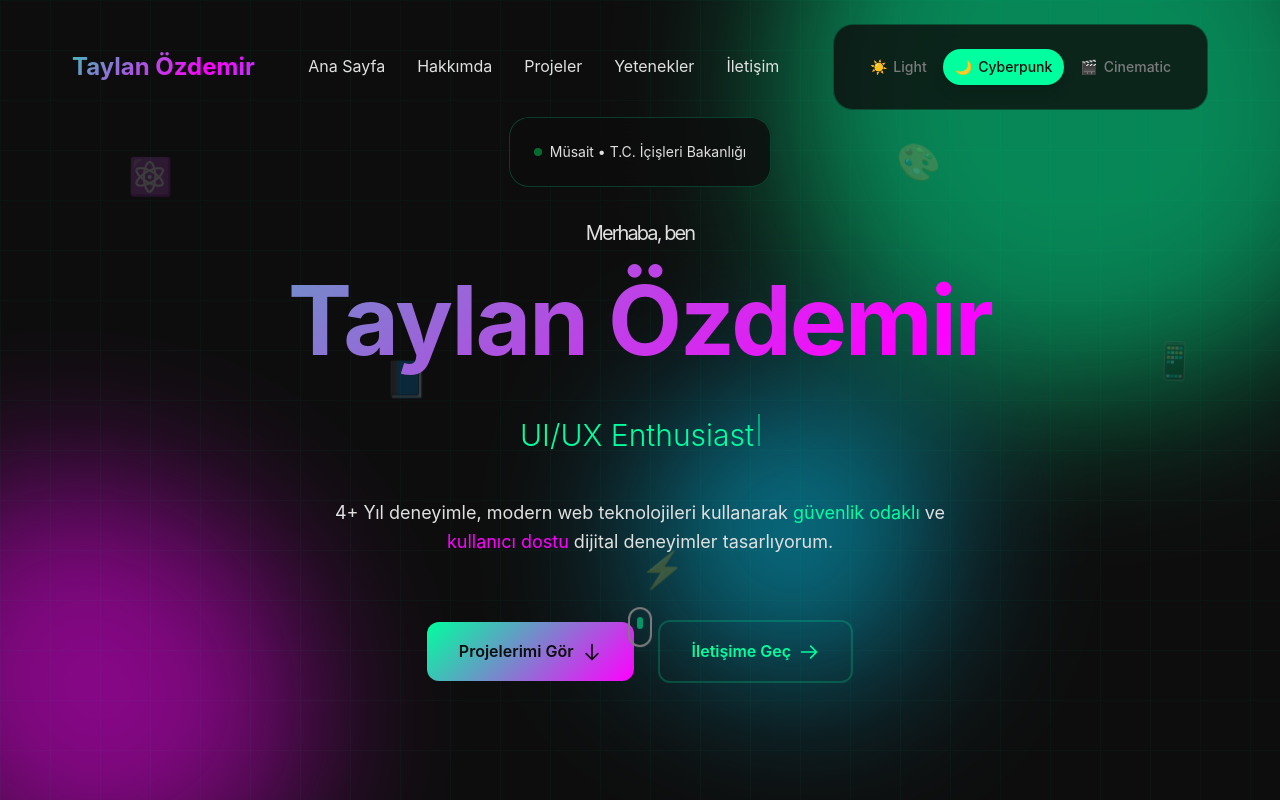
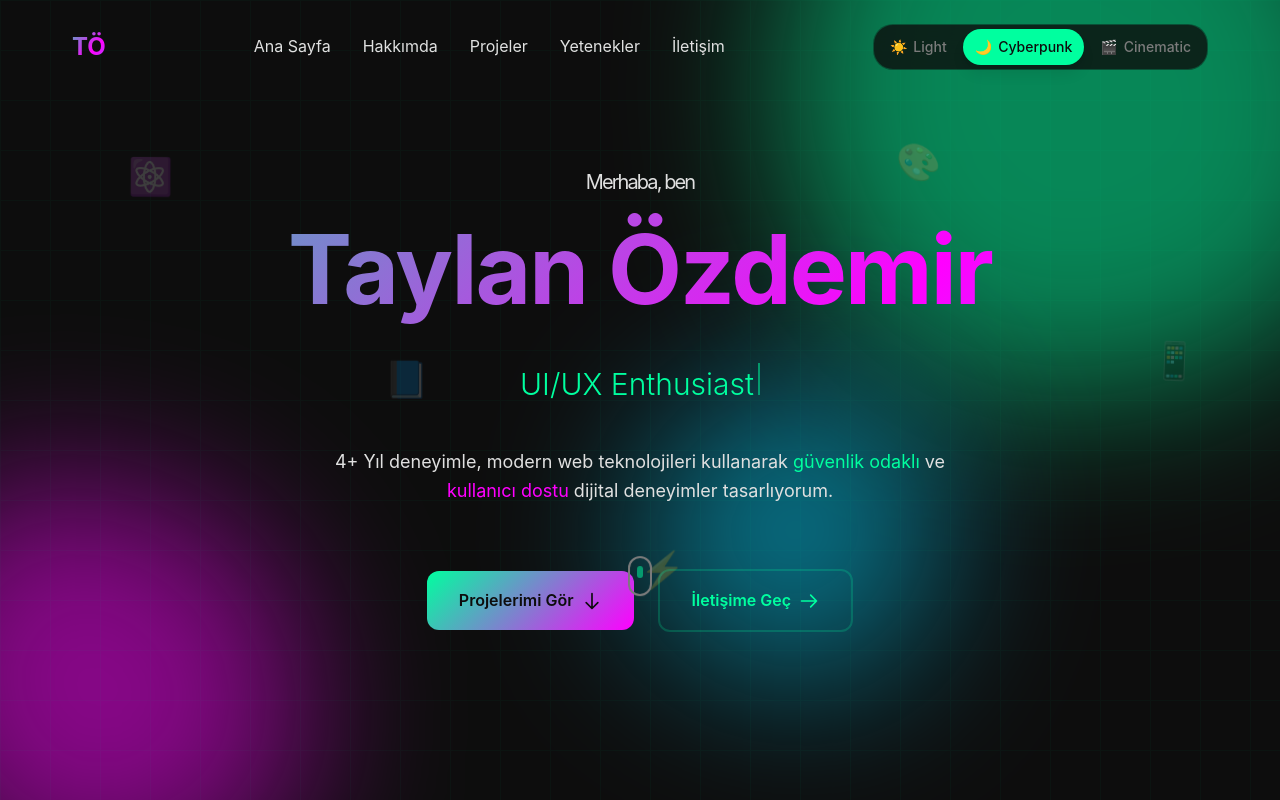
Before and after one commit to taylanozdemirr/taylanozdemir, a React (Vite) app: page / in a window 1280 px wide. Shown: the top 800 px of the page. Built offline with nearby package versions, Linux system fonts and the light colour scheme.

Commit message:
header theme toggle fixed

```diff
--- a/src/components/layout/Navbar.tsx
+++ b/src/components/layout/Navbar.tsx
@@ -40,7 +40,7 @@ export function Navbar() {
                 >
                     <span className="text-2xl font-bold bg-clip-text text-transparent animate-gradient"
                         style={{ backgroundImage: 'var(--gradient-accent)', backgroundSize: '200% 200%' }}>
-                        Taylan Özdemir
+                        TÖ
                     </span>
                     <span className="absolute -bottom-1 left-0 w-0 h-0.5 bg-[var(--accent-primary)] transition-all duration-300 group-hover:w-full" />
                 </a>
--- a/src/components/sections/About.tsx
+++ b/src/components/sections/About.tsx
@@ -11,7 +11,7 @@ const highlights = [
 const timeline = [
     { year: '2021', title: 'Kariyer Başlangıcı', desc: 'Kariyerime farklı bir sektörde başlamış olsam da, zamanla bunun benim için doğru yol olmadığını fark ettim. Kendi ilgi alanlarımı, üretme isteğimi ve problem çözme motivasyonumu takip ederek yazılıma yöneldim. Bu süreçte tamamen kendi çabamla çalışarak, modern frontend teknolojilerini öğrenip projeler geliştirdim. Bugün, sevdiğim ve kendimi sürekli geliştirebildiğim bir alanda çalışmaktan büyük bir heyecan duyuyorum.' },
     { year: '2022', title: 'Freelance', desc: 'Yazılıma yöneldikten sonra ilk freelance işlerimi almaya başladım ve gerçek projelerde çalışarak kendimi daha da geliştirdim. Her yeni iş, hem teknik becerilerimi hem de problem çözme bakış açımı geliştiren değerli bir deneyim oldu. Kendi kendime öğrendiğim temelleri, sahadaki ihtiyaçlarla birleştirerek daha güçlü ve kapsamlı bir yetkinlik kazandım.' },
-    { year: '2023', title: 'T.C İçişleri Bakanlığında Frontend Developer', desc: 'Bu deneyimlerin ardından T.C. İçişleri Bakanlığında Frontend Developer olarak göreve başladım. Burada kullanılan kurumsal projeleri modern standartlara uygun şekilde güncelleme ve yeni projeler geliştirme fırsatı buldum. Geniş kapsamlı sistemlerde çalışma deneyimi, hem teknik uzmanlığımı derinleştirdi hem de kurumsal ölçekte yazılım geliştirme süreçlerine hâkim olmamı sağladı.' }
+    { year: '2023', title: 'T.C İçişleri Bakanlığı Frontend Developer', desc: 'Bu deneyimlerin ardından T.C. İçişleri Bakanlığında Frontend Developer olarak göreve başladım. Burada kullanılan kurumsal projeleri modern standartlara uygun şekilde güncelleme ve yeni projeler geliştirme fırsatı buldum. Geniş kapsamlı sistemlerde çalışma deneyimi, hem teknik uzmanlığımı derinleştirdi hem de kurumsal ölçekte yazılım geliştirme süreçlerine hâkim olmamı sağladı.' }
 ];
 
 export function About() {
--- a/src/components/sections/Hero.tsx
+++ b/src/components/sections/Hero.tsx
@@ -78,12 +78,12 @@ export function Hero() {
             {/* Main Content */}
             <div className="container relative z-10 text-center px-6">
                 {/* Status Badge */}
-                <div className="inline-flex items-center gap-2 px-4 py-2 mb-8 rounded-full glass-card animate-slide-up">
+                {/* <div className="inline-flex items-center gap-2 px-4 py-2 mb-8 rounded-full glass-card animate-slide-up">
                     <span className="w-2 h-2 rounded-full bg-green-500 animate-pulse" />
                     <span className="text-sm text-[var(--text-secondary)]">
                         Müsait • {personalInfo.company}
                     </span>
-                </div>
+                </div> */}
 
                 {/* Main Heading */}
                 <h1 className="mb-6 animate-slide-up delay-100">
--- a/src/index.css
+++ b/src/index.css
@@ -386,7 +386,6 @@ p {
   -webkit-backdrop-filter: blur(20px);
   border: 1px solid var(--border-color);
   border-radius: 20px;
-  padding: 1.5rem;
   transition: all 0.4s cubic-bezier(0.4, 0, 0.2, 1);
 }
 
```
